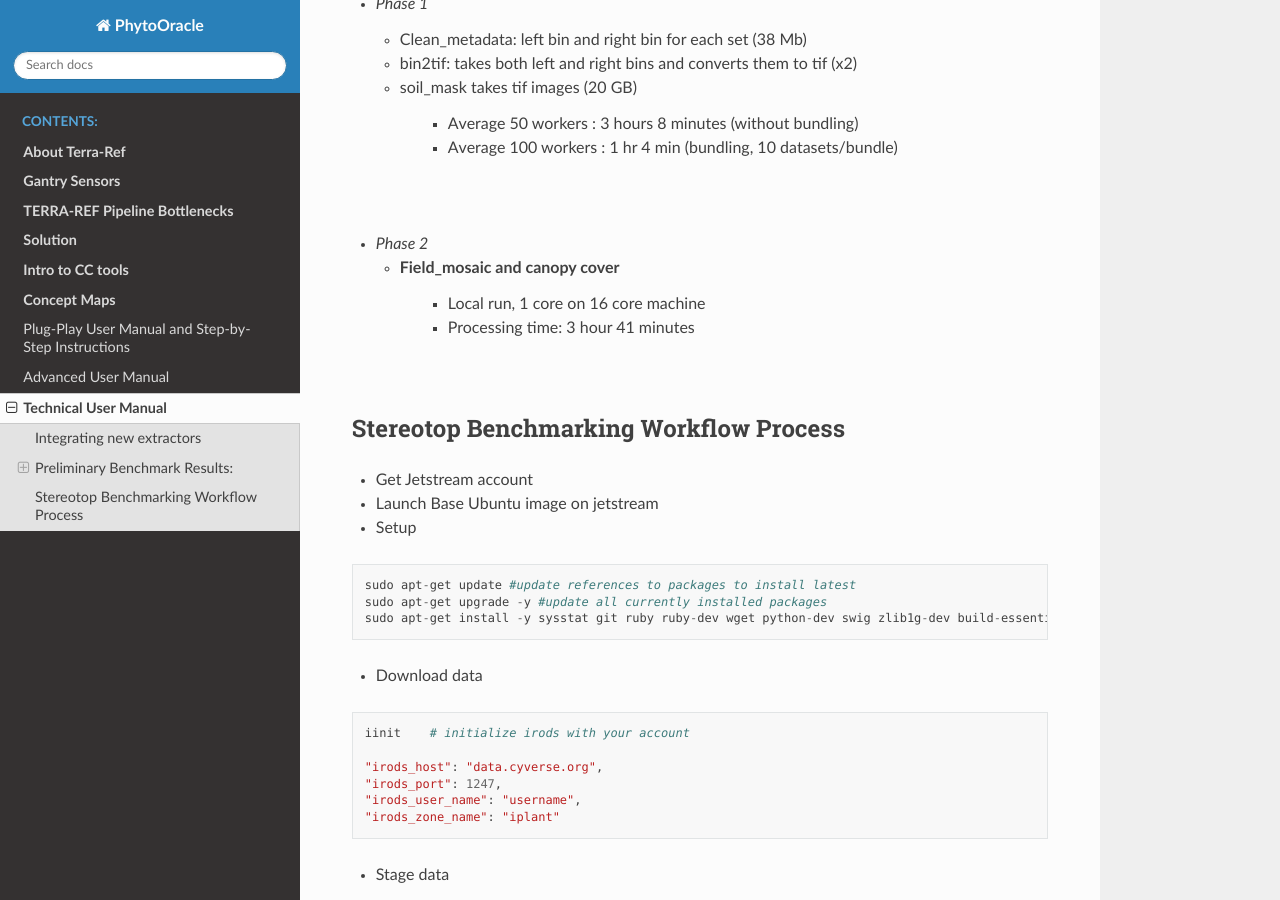
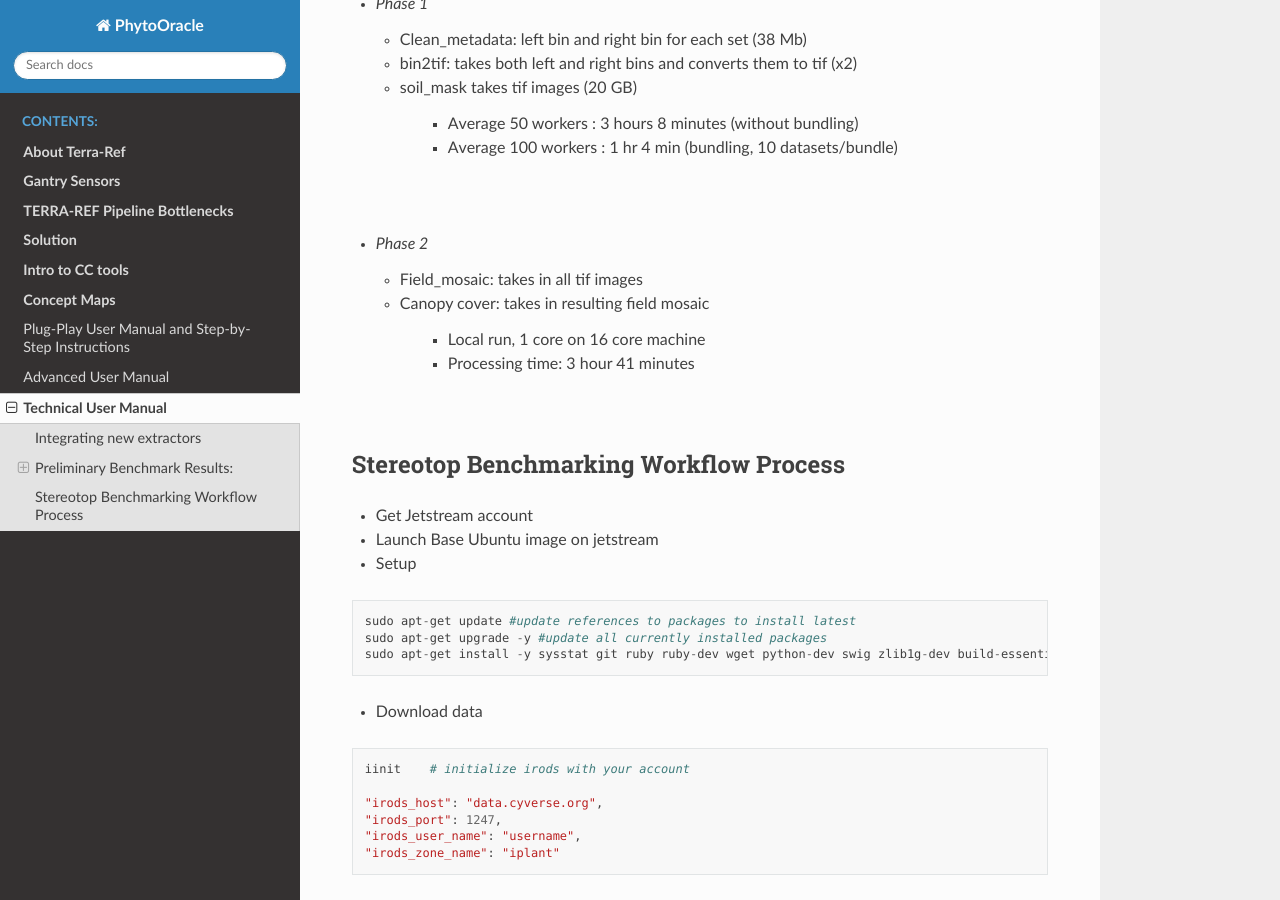
Before and after one commit to LyonsLab/PhytoOracle, a Sphinx documentation site: the page built from docs/technical.rst, in a window 1280 px wide and 900 px high, scrolled down 546 px. Built offline with Sphinx 7.4.7 and the Read the Docs theme 2.0.0, drawn with Linux system fonts in a browser that asks for light colours.

Commit message:
Update technical.rst

```diff
--- a/docs/technical.rst
+++ b/docs/technical.rst
@@ -29,7 +29,9 @@ Test: 9,355 datasets (pair of left and right images)
 |
 + *Phase 2*
 
-  * Field_mosaic and canopy cover
+  * Field_mosaic: takes in all tif images
+  * Canopy cover: takes in resulting field mosaic
+
      - Local run, 1 core on 16 core machine
      - Processing time: 3 hour 41 minutes
 |
```
